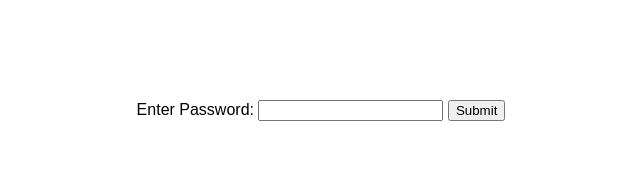
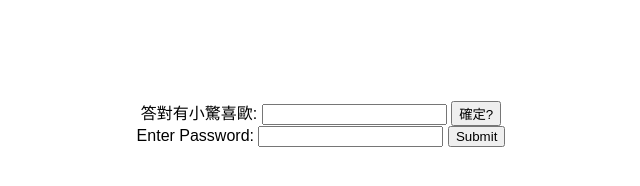
Before and after one commit to 556887FF/i_am_pei_gen, a plain HTML site: page index.html in a window 1280 px wide. Shown: the whole page, without its empty margins (319-959 px from the left). Drawn offline with Linux system fonts and the light colour scheme.

Commit message:
Update index.html

```diff
--- a/index.html
+++ b/index.html
@@ -1,4 +1,15 @@
 <!DOCTYPE html>
+<html lang="en">
+<head>
+  <meta charset="UTF-8">
+  <meta name="viewport" content="width=device-width, initial-scale=1.0">
+  <title>Password Redirect</title>
+  <style>
+    body {
+      font-family: Arial, sans-serif;
+      text-align: center;
+      margin-top: 100px;
+    }<!DOCTYPE html>
 <html lang="en">
 <head>
   <meta charset="UTF-8">
@@ -14,6 +25,19 @@
 </head>
 <body>
   <div class="password-form">
+    <label for="password">答對有小驚喜歐:</label>
+    <input type="password" id="password" name="password">
+    <button onclick="checkPassword()">確定?</button>
+  </div>
+
+  <script src="script.js"></script>
+</body>
+</html>
+
+  </style>
+</head>
+<body>
+  <div class="password-form">
     <label for="password">Enter Password:</label>
     <input type="password" id="password" name="password">
     <button onclick="checkPassword()">Submit</button>
```
